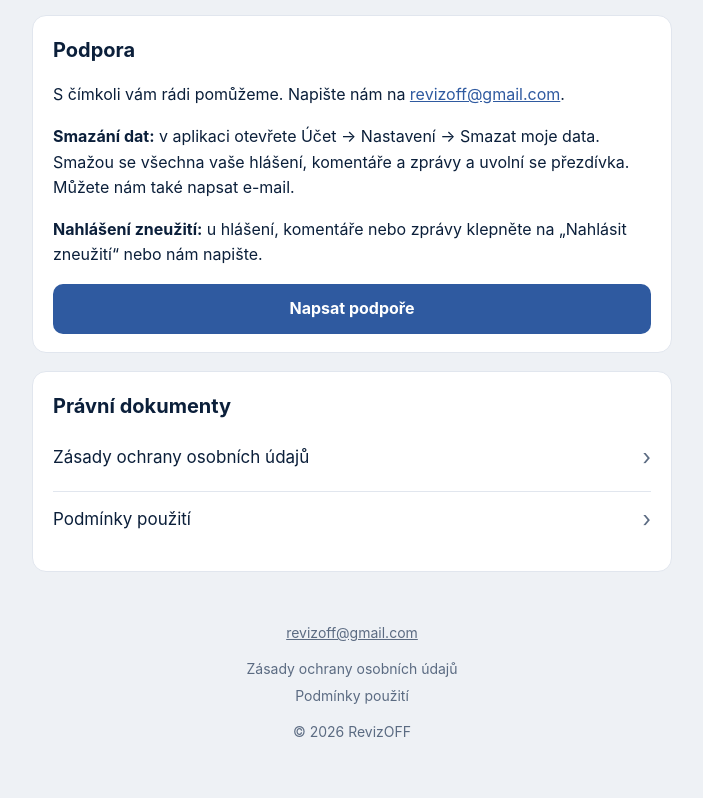
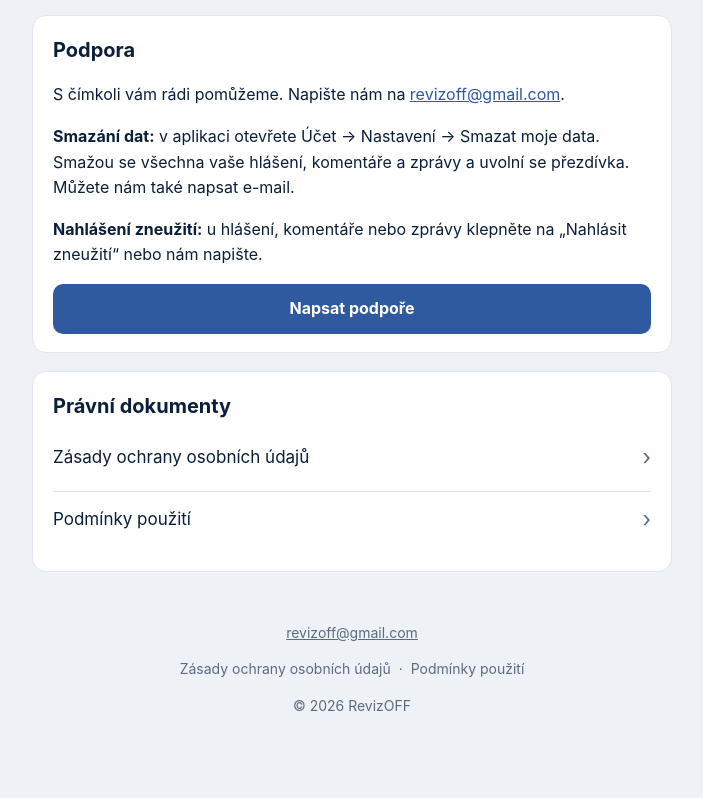
Before and after one commit to get-revizoff/get-revizoff.github.io, a plain HTML site: page index.html in a window 1280 px wide. Shown: the part 1155-1953 px from the top of the page, without its empty margins (288-991 px from the left). After the commit the page ends 1926 px from the top, so only its background shows below. Drawn offline with Linux system fonts and the light colour scheme.

Commit message:
Add files via upload

```diff
--- a/index.html
+++ b/index.html
@@ -28,7 +28,7 @@ ul{margin:8px 0 0;padding-left:20px}li{margin:6px 0}
 footer{color:var(--mute);font-size:14px;text-align:center;padding:18px 0 40px}
 footer a{color:var(--mute)}
 .links{list-style:none;margin:6px 0 0;padding:0}.links li+li{border-top:1px solid var(--line)}.links a{display:flex;justify-content:space-between;align-items:center;padding:14px 0;color:var(--ink);text-decoration:none;font-size:17px}.links a:after{content:'\203A';color:var(--mute);font-size:22px;line-height:1}
-footer .fl{display:flex;flex-direction:column;gap:4px;margin:6px 0}footer .fl a{text-decoration:none}
+footer .fl{display:flex;flex-wrap:wrap;justify-content:center;align-items:center;gap:2px 8px;margin:6px 0}footer .fl a{text-decoration:none}
 </style>
 </head>
 <body>
@@ -76,7 +76,7 @@ footer .fl{display:flex;flex-direction:column;gap:4px;margin:6px 0}footer .fl a{
 </section>
 <footer>
 <p><a href="mailto:revizoff@gmail.com">revizoff@gmail.com</a></p>
-<div class="fl"><a href="privacy.html">Zásady ochrany osobních údajů</a><a href="terms.html">Podmínky použití</a></div>
+<div class="fl"><a href="privacy.html">Zásady ochrany osobních údajů</a><span aria-hidden="true">·</span><a href="terms.html">Podmínky použití</a></div>
 <p>© 2026 RevizOFF</p>
 </footer>
 </div>
```
